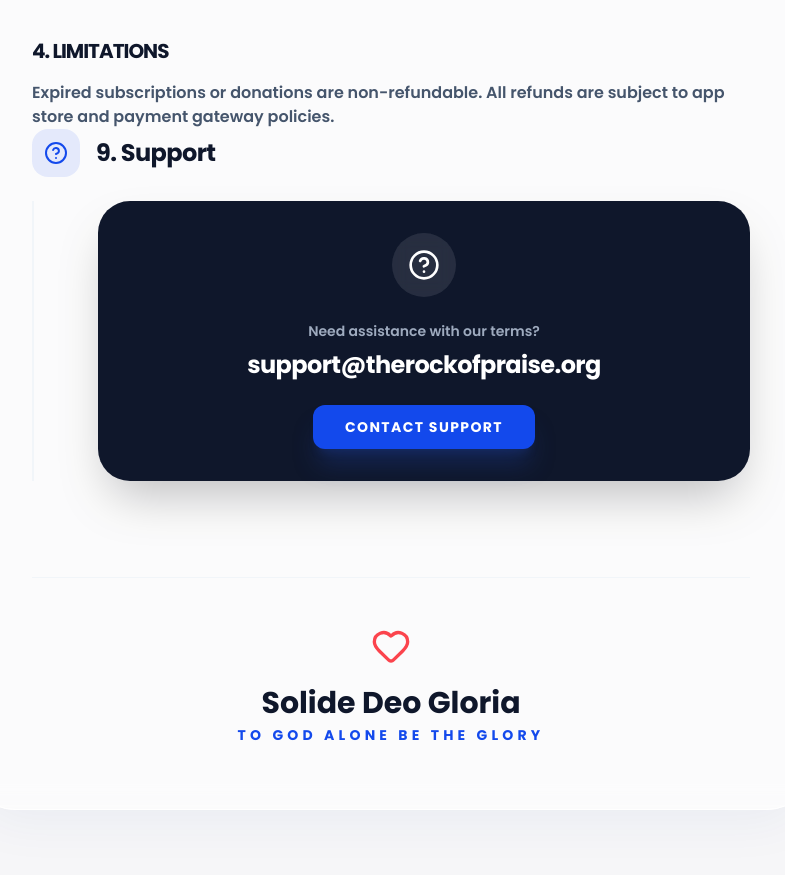
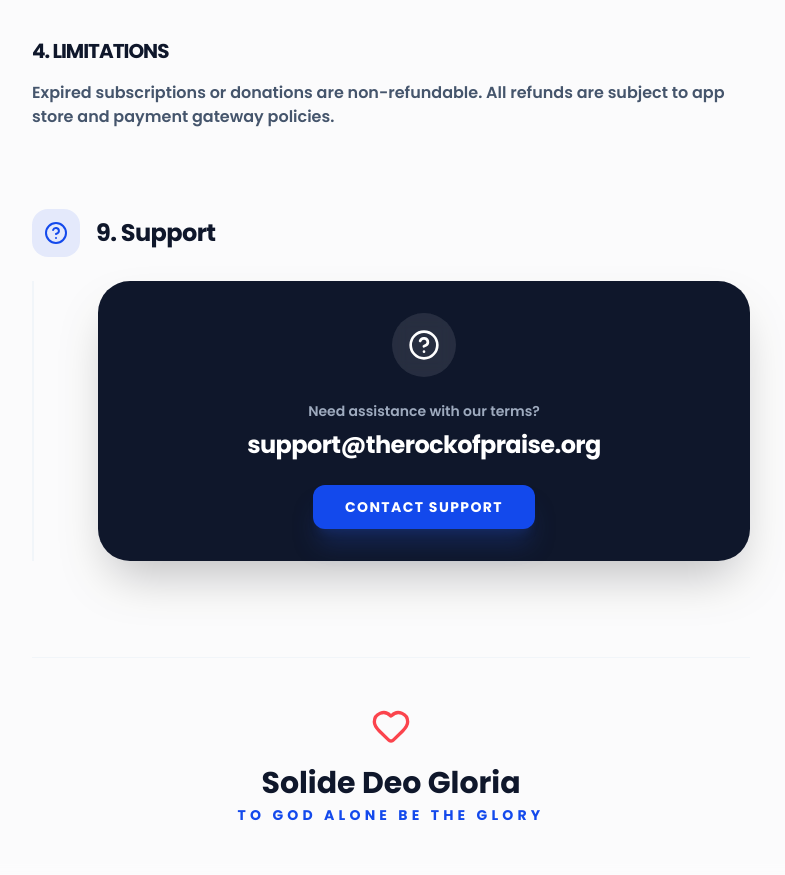
Before and after one commit to The-Rock-of-Praise/Frontend, a React (Vite) app: page /terms-of-service in a window 1280 px wide. Shown: the part 3160-4035 px from the top of the page, without its empty margins (249-1034 px from the left). Built offline with nearby package versions, Linux system fonts and the light colour scheme.

Commit message:
fix(ts): add missing className prop to Section component

```diff
--- a/src/components/sections/TermsOfService.tsx
+++ b/src/components/sections/TermsOfService.tsx
@@ -9,8 +9,8 @@ const TermsOfService = () => {
         window.scrollTo(0, 0);
     }, []);
 
-    const Section = ({ icon: Icon, title, children, id }: { icon: any, title: string, children: React.ReactNode, id?: string }) => (
-        <div className="mb-12 relative group" id={id}>
+    const Section = ({ icon: Icon, title, children, id, className = "" }: { icon: any, title: string, children: React.ReactNode, id?: string, className?: string }) => (
+        <div className={`mb-12 relative group ${className}`} id={id}>
             <div className="flex items-center gap-4 mb-6">
                 <div className="w-12 h-12 bg-[#1349ec]/10 rounded-2xl flex items-center justify-center text-[#1349ec] transition-colors group-hover:bg-[#1349ec] group-hover:text-white">
                     <Icon size={24} />
```
